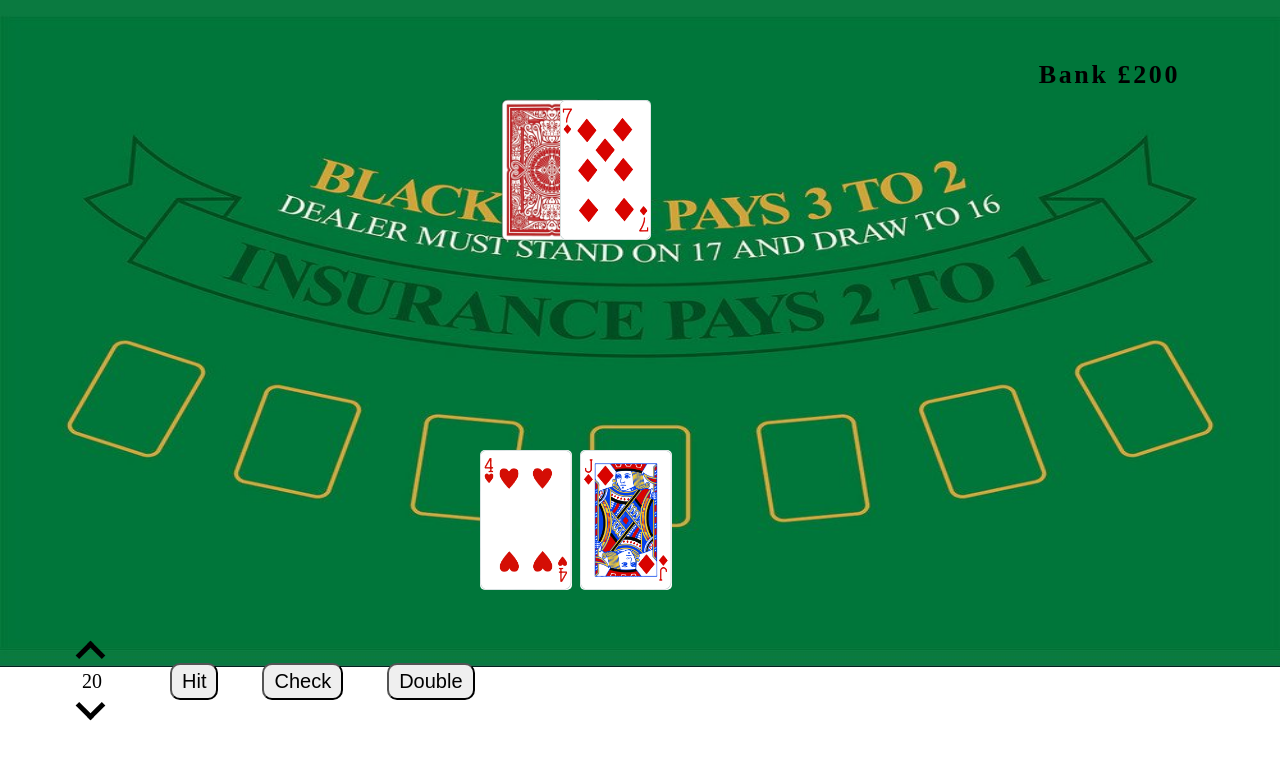
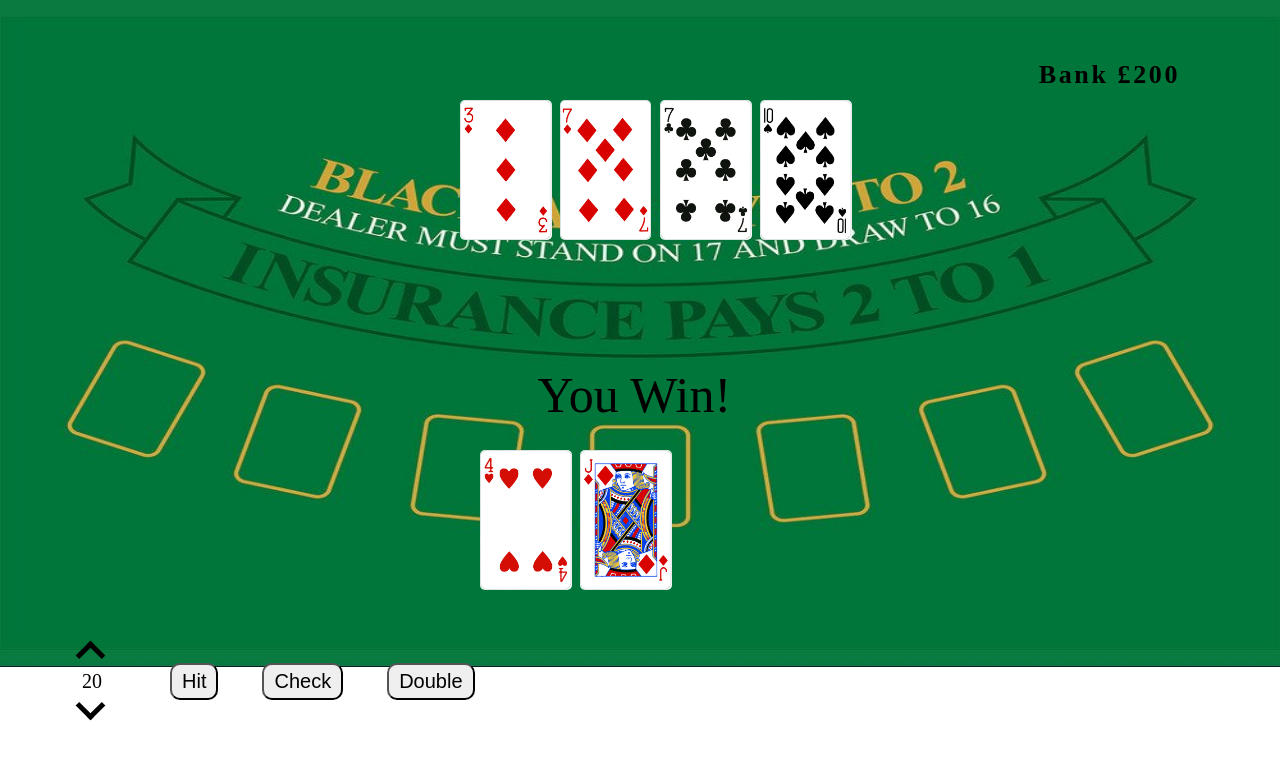
Before and after one commit to BrandonY/blackjack, a plain HTML site: page index.html in a window 1280 px wide. Both pictures are taken after a click on the button "Check". Drawn offline with Linux system fonts and the light colour scheme.

Commit message:
most javascript completed. main logic left

```diff
--- a/index.html
+++ b/index.html
@@ -9,8 +9,10 @@
 </head>
 <body>
     <img id="table" src="/images/table.jpg" alt="table">
-    <img id="back" src="/images/cards/back.png">
+    <img id="back" class="backCard" src="/images/cards/back.png">
     <img id="dealer" src="">
+    <img id="dealerTwo" src="">
+    <img id="dealerThree" src="">
     <img id="playerOne" src="">
     <img id="playerTwo" src="">
     <img id="playerThree" src="">
@@ -22,15 +24,17 @@
 
     <div id="commandContainer">
         <button id="hit" onclick="hit()">Hit</button>
-        <button id="check">Check</button>
+        <button id="check" onclick="check()">Check</button>
         <button id="double">Double</button>
     </div>
 
     <div id="betContainer">
         <i id="up" onclick="increase()"></i>
         <div id="bet">20</div>
-        <i id="down" onclick="decrese()" ></i>
+        <i id="down" onclick="decrease()" ></i>
     </div>
+
+    <div id="winMessage">You Win!</div>
 
 </body>
 <script src="/script/script.js"></script>
--- a/script/script.js
+++ b/script/script.js
@@ -90,11 +90,12 @@ function selectCardDealer(){
 }
 
 function hit(){
-    if (hitClicks === 0) {hitOne(), hitClicks++};
-    if (hitClicks === 1) {hitTwo(), hitClicks++};
-    if (hitClicks === 2) {hitThree(), hitClicks++};
-    if (hitClicks === 3) {hitFour(), hitClicks++};
-    console.log(hitClicks)
+    if (hitClicks === 0) {hitOne()};
+    if (hitClicks === 1) {hitTwo()};
+    if (hitClicks === 2) {hitThree()};
+    if (hitClicks === 3) {hitFour()};
+    hitClicks++
+
 }
 
 function hitOne(){
@@ -117,6 +118,17 @@ function hitFour(){
     document.getElementById("playerSix").src = cards[rndCard]
 };
 
+function check(){
+    let rndCardOne = Math.floor(Math.random() * 51 );
+    let rndCardTwo = Math.floor(Math.random() * 51 );
+    let rndCardThree = Math.floor(Math.random() * 51 );
+    document.getElementById("dealerTwo").src = cards[rndCardOne];
+    document.getElementById("dealerThree").src = cards[rndCardTwo];
+    document.getElementById("back").src = cards[rndCardThree];
+    document.getElementById("back").classList.remove("back");
+    document.getElementById("back").classList.add("backAfter");
+}
+
 selectCardOne();
 selectCardTwo();
 selectCardDealer();
--- a/style/style.css
+++ b/style/style.css
@@ -10,12 +10,21 @@ html, body {
     z-index: -10;
 }
 
-#back {
+.backCard {
     position: absolute;
     z-index: -9;
     height: 145px;
     margin-left: -780px;
     margin-top: 98px;
+}
+
+.backAfter {
+    position: absolute;
+    z-index: -9;
+    height: 140px;
+    margin-left: -820px;
+    margin-top: 100px;
+    border-radius: 5px;
 }
 
 #dealer {
@@ -25,7 +34,24 @@ html, body {
     margin-left: -720px;
     margin-top: 100px;
     border-radius: 5px;
+}
 
+#dealerTwo {
+    position: absolute;
+    z-index: -7;
+    height: 140px;
+    margin-left: -620px;
+    margin-top: 100px;
+    border-radius: 5px;
+}
+
+#dealerThree {
+    position: absolute;
+    z-index: -6;
+    height: 140px;
+    margin-left: -520px;
+    margin-top: 100px;
+    border-radius: 5px;
 }
 
 #playerOne {
@@ -110,6 +136,10 @@ button {
     border-radius: 10px;
 }
 
+button:focus {
+    outline: 0;
+}
+
 #betContainer {
     position: absolute;
     bottom: 80px;
@@ -140,3 +170,10 @@ i {
 #down {
     transform: rotate(45deg);
 }
+
+#winMessage {
+    position: absolute;
+    bottom: 47vh;
+    left: 42vw;
+    font-size: 50px;
+}
```
